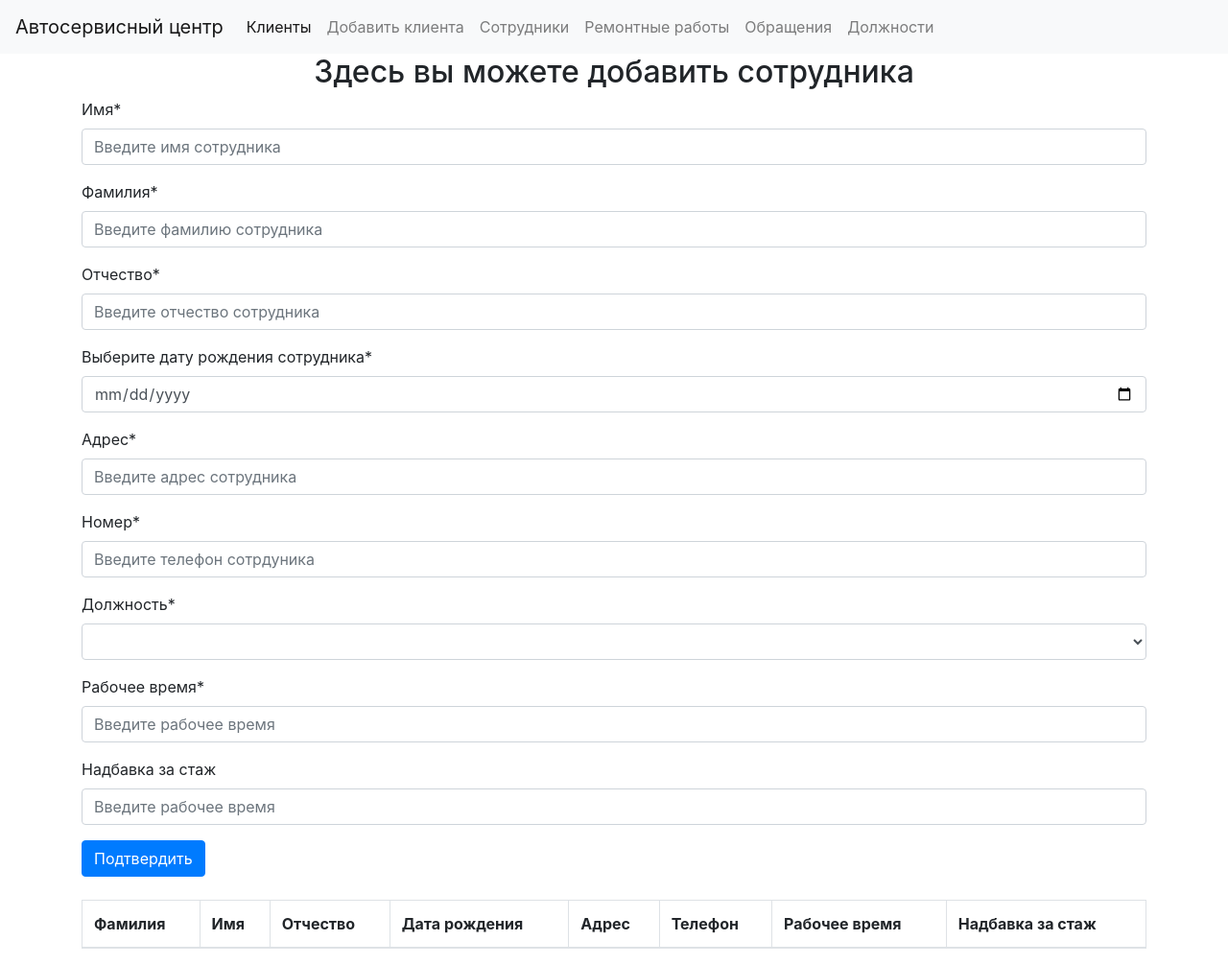
After one commit to alex2704/WebApp_5sem, a Flask app: template templates/employees.html in a window 1280 px wide. The commit adds this page. Shown: the whole page at 96% size. Run offline with Flask 2, Linux system fonts and the light colour scheme; the template is opened without the code that fills it, so the values that code supplies are empty; some libraries are stand-ins or nearby versions.

Commit message:
Отображение, удаление и вставка сотрудников;

```diff
--- a/Main.py
+++ b/Main.py
@@ -79,5 +79,41 @@ def add_client():
     #     return "Произошла ошибка"
 
 
+@app.route('/employees')
+def show_employees():
+    employees = db.get_employees()
+    positions = db.get_all_positions()
+    return render_template('employees.html', data=employees, len=len(employees), type_positions=positions,
+                           lenp=len(positions))
+
+
+@app.route('/employees', methods=['POST'])
+def delete_employee():
+    if request.form['deleteEmployee'] == "Удалить":
+        cur_empl = request.form['indexDeleted']
+        db.delete_employee(cur_empl)
+        return redirect('/employees')
+
+
+@app.route('/add_employee', methods=['POST'])
+def add_employee():
+    if request.form['addEmployee'] == "Подтвердить":
+        name = request.form['name']
+        surname = request.form['surname']
+        patronymic = request.form['patronymic']
+        born_date = request.form['born_date']
+        check = CheckHelper.check_true_date(born_date)
+        address = request.form['address']
+        phone = request.form['phone']
+        id_position = request.form['position']
+        work_time = request.form['work_time']
+        prize = request.form['prize']
+        if check:
+            birth = CheckHelper.get_date_from_str(born_date)
+            db.add_employee(name, surname, patronymic, birth, address, phone, id_position, work_time, prize)
+        else:
+            return "Введенная дата не верна"
+        return redirect(url_for('show_employees'))
+
 if __name__ == "__main__":
     app.run()
--- a/templates/addClient.html
+++ b/templates/addClient.html
@@ -1,7 +1,7 @@
 {% extends "base.html" %}
 {% block title %}Добавить клиента{% endblock %}
 {% block content %}
-<h1 class="text-center">Оставить заявку</h1>
+<h1 class="text-center">Добавить клиента</h1>
 <form method="POST">
   <div class="form-group">
     <label>Ваше имя*</label>
--- a/templates/base.html
+++ b/templates/base.html
@@ -24,16 +24,16 @@
       <li class="nav-item active">
         <a class="nav-link" href="/index">Клиенты<span class="sr-only">(current)</span></a>
       <li class="nav-item">
-        <a class="nav-link" href="/addClient">Оставить заявку</a>
+        <a class="nav-link" href="/addClient">Добавить клиента</a>
       </li>
       <li class="nav-item">
-        <a class="nav-link" href="#">Обращения</a>
+        <a class="nav-link" href="/employees">Сотрудники</a>
       </li>
         <li class="nav-item">
         <a class="nav-link" href="#">Ремонтные работы</a>
       </li>
         <li class="nav-item">
-        <a class="nav-link" href="#">Сотрудники</a>
+        <a class="nav-link" href="#">Обращения</a>
       </li>
         <li class="nav-item">
         <a class="nav-link" href="#">Должности</a>
--- /dev/null
+++ b/templates/employees.html
@@ -0,0 +1,86 @@
+{% extends "base.html" %}
+{% block title %}Наши сотрудники{% endblock %}
+{% block content %}
+<div>
+<h2 class="text-center">Здесь вы можете добавить сотрудника</h2>
+<form method="POST" action="{{url_for('add_employee')}}">
+  <div class="form-group">
+    <label>Имя*</label>
+    <input name="name" class="form-control" placeholder="Введите имя сотрудника" required="">
+  </div>
+  <div class="form-group">
+    <label>Фамилия*</label>
+    <input name="surname" class="form-control" placeholder="Введите фамилию сотрудника" required="">
+  </div>
+    <div class="form-group">
+    <label>Отчество*</label>
+    <input name="patronymic" class="form-control" placeholder="Введите отчество сотрудника" required="">
+  </div>
+  <div class="form-group">
+    <label>Выберите дату рождения сотрудника*</label>
+    <input type="date" name="born_date" class="form-control" required="">
+  </div>
+
+    <div class="form-group">
+    <label>Адрес*</label>
+    <input name="address" class="form-control" placeholder="Введите адрес сотрудника" required="">
+  </div>
+    <div class="form-group">
+    <label>Номер*</label>
+    <input name="phone" class="form-control" placeholder="Введите телефон сотрдуника" required="">
+  </div>
+    <div class="form-group">
+    <label>Должность*</label>
+        <select name="position" class="form-control" required="">
+            {% for i in range(0 ,lenp) %}
+            <option value="{{type_positions[i]['id']}}">{{type_positions[i]['position']}}</option>
+            {% endfor %}
+        </select>
+  </div>
+    <div class="form-group">
+    <label>Рабочее время*</label>
+    <input name="work_time" class="form-control" placeholder="Введите рабочее время" required="">
+  </div>
+    <div class="form-group">
+    <label>Надбавка за стаж</label>
+    <input name="prize" class="form-control" placeholder="Введите рабочее время" required="">
+  </div>
+  <input type="submit" class="btn btn-primary" value="Подтвердить" name="addEmployee"/>
+</form>
+</div>
+<br />
+<table class="table table-striped table-bordered" style="width:100%">
+        <thead>
+            <tr>
+                <th>Фамилия</th>
+                <th>Имя</th>
+                <th>Отчество</th>
+                <th>Дата рождения</th>
+                <th>Адрес</th>
+                <th>Телефон</th>
+                <th>Рабочее время</th>
+                <th>Надбавка за стаж</th>
+            </tr>
+        </thead>
+        <tbody>
+        {% for i in range(len) %}
+        <tr>
+            <th>{{data[i]['surname']}}</th>
+            <th>{{data[i]['name']}}</th>
+            <th>{{data[i]['patronymic']}}</th>
+            <th>{{data[i]['birth_date']}}</th>
+             <th>{{data[i]['address']}}</th>
+            <th>{{data[i]['phone_number']}}</th>
+            <th>{{data[i]['work_time']}}</th>
+            <th>{{data[i]['prize']}}</th>
+            <th class="d-flex justify-content-between">
+            <form method="POST" class="d-inline-block">
+                <input type="hidden" value="{{data[i]['id']}}" name="indexDeleted">
+                <input  class="btn btn-outline-secondary" type="submit" value="Удалить" name="deleteEmployee"/>
+            </form>
+            </th>
+        </tr>
+        {% endfor %}
+        </tbody>
+    </table>
+{% endblock %}
```
Also changed, not shown: DB.py (+27 -0 lines).
